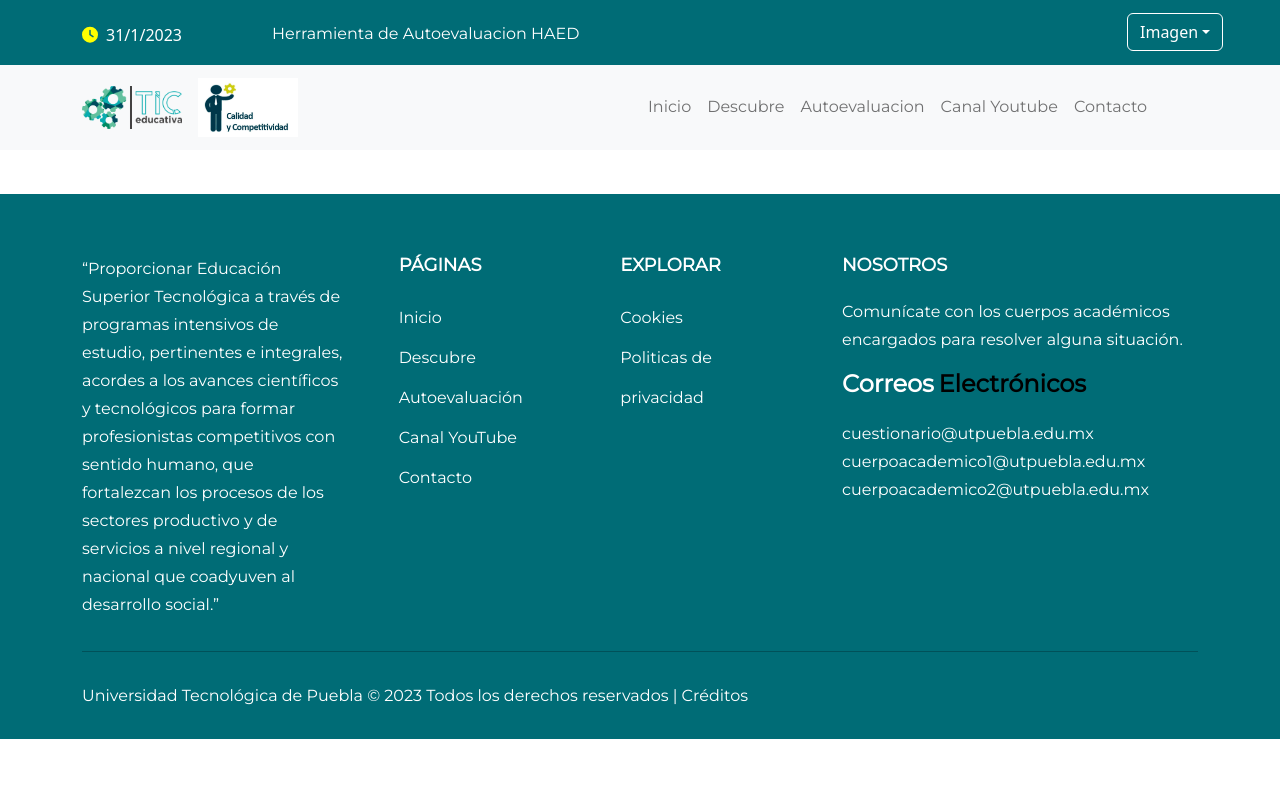
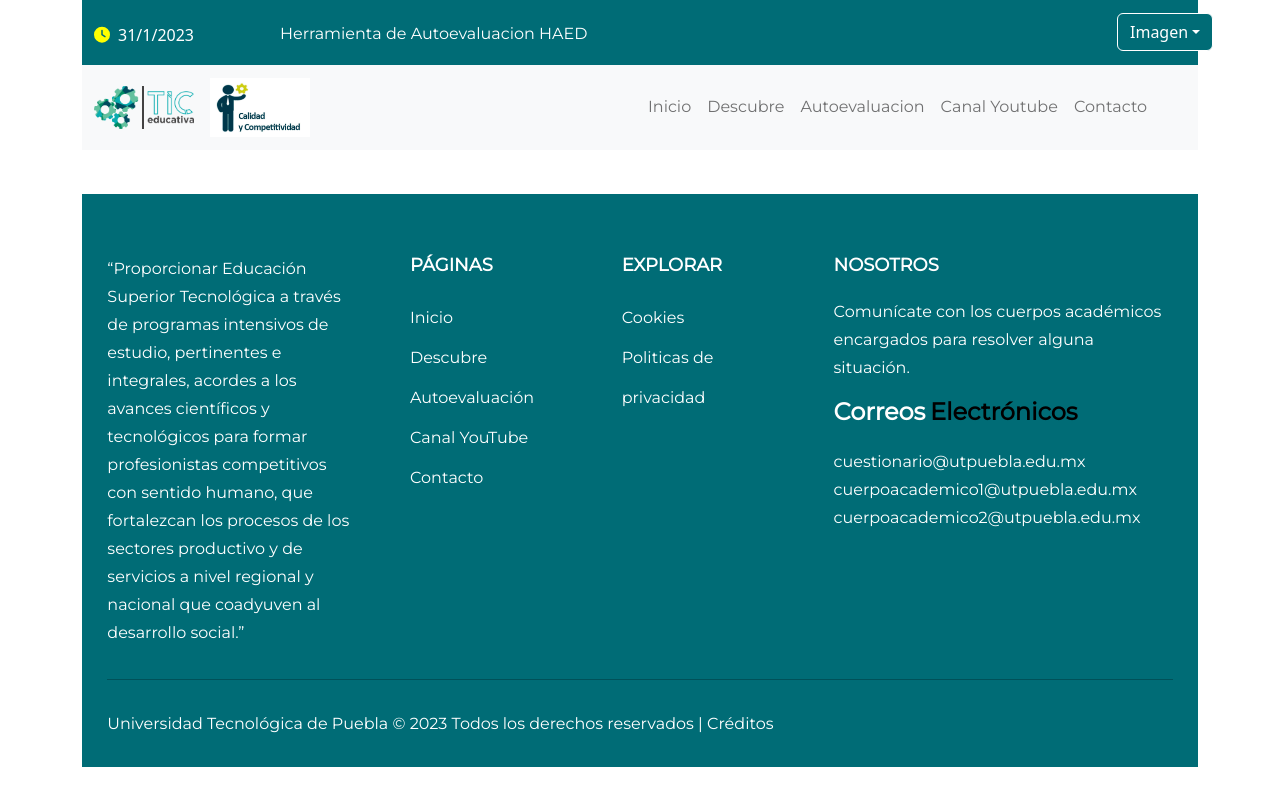
Before and after one commit to DanielReyesEpitacio/frontend_haed_v1, a React (Create React App) app: page / in a window 1280 px wide. Built offline with nearby package versions, Linux system fonts and the light colour scheme.

Commit message:
Revision 27/02

```diff
--- a/src/App.js
+++ b/src/App.js
@@ -2,15 +2,16 @@
 import Footer from './components/footer';
 import Header from './components/Header';
 import Nav from './components/Nav';
+import 'bootstrap/dist/css/bootstrap.min.css';
 function App() {
   return (
-    <>
+    <div class="container">
     <Header />
     <Nav/>
     <p>Hola</p>
 
     <Footer/>
-    </>
+    </div>
   );
 }
 
--- a/src/components/Header.js
+++ b/src/components/Header.js
@@ -4,6 +4,7 @@ import { FontAwesomeIcon } from "@fortawesome/react-fontawesome";
 import { faClock } from "@fortawesome/free-solid-svg-icons";
 import "../css/Header.css"
 import Dropdown from 'react-bootstrap/Dropdown';
+
 function Year(){
   let year
   return  year = new Date().getFullYear();
@@ -27,7 +28,7 @@ function Header() {
       <div class="container">
         <div class="row">
           <div class="col-sm-3 col-md-2" id="date">
-          <FontAwesomeIcon icon={faClock} id="reloj"/>{_day}/{_month}/{_year}
+          <FontAwesomeIcon icon={faClock} id="reloj"/>{_day}/{_month}/{Year()}
           </div>
           <div class="col-sm-7 col-md-9" id="Title">
           <p>Herramienta de Autoevaluacion HAED</p>
```
